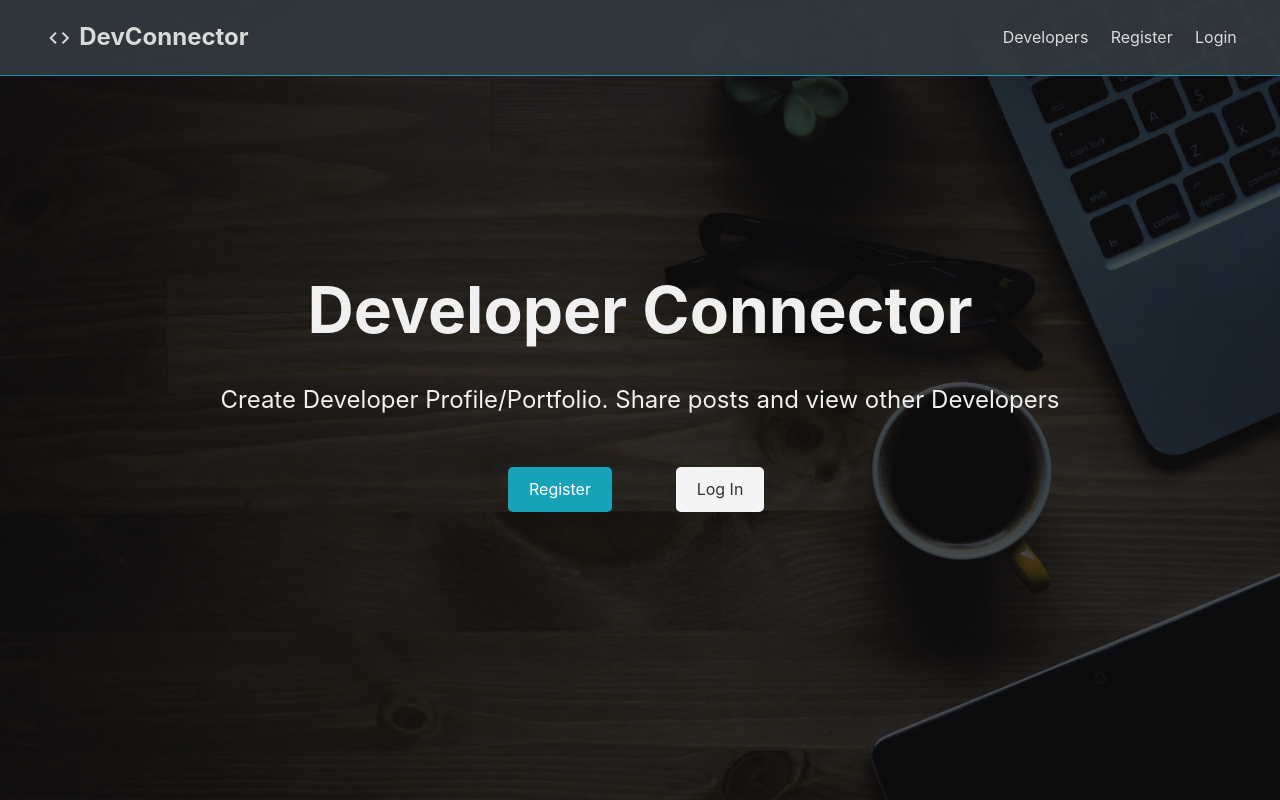
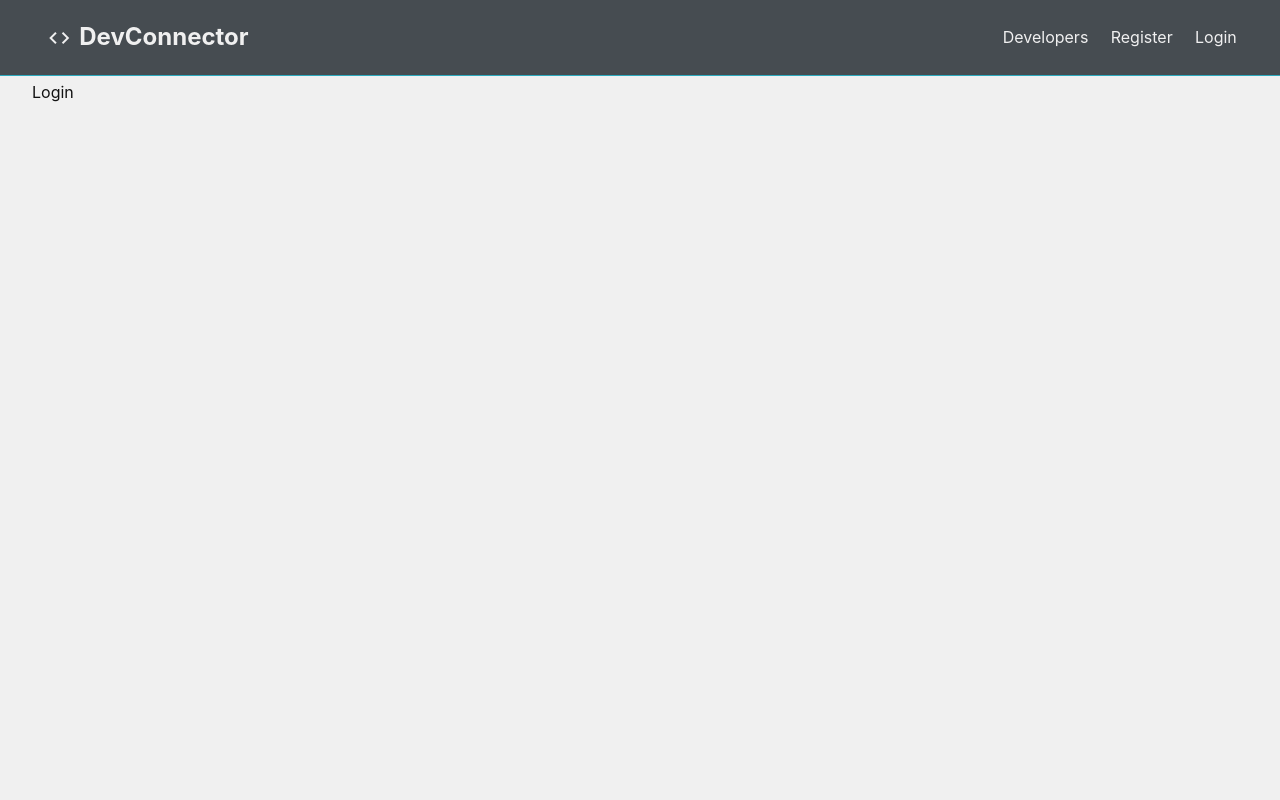
Before and after one commit to akshatmittal61/dev-connect, a React (Create React App) app: page /login in a window 1280 px wide. Built offline with nearby package versions, Linux system fonts and the light colour scheme.

Commit message:
react router setup

```diff
--- a/src/App.jsx
+++ b/src/App.jsx
@@ -1,12 +1,27 @@
 import React from "react";
 import Landing from "./components/layout/Landing";
 import Navbar from "./components/layout/Navbar";
+import { Routes, Route, useLocation } from "react-router-dom";
+import Login from "./components/auth/Login";
+import Register from "./components/auth/Register";
 
 const App = () => {
+	const location = useLocation();
 	return (
 		<>
 			<Navbar />
-			<Landing />
+			{location.pathname !== "/" ? (
+				<section className="container">
+					<Routes>
+						<Route path="/login" element={<Login />} />
+						<Route path="/register" element={<Register />} />
+					</Routes>
+				</section>
+			) : (
+				<Routes>
+					<Route path="/" element={<Landing />} />
+				</Routes>
+			)}
 		</>
 	);
 };
--- /dev/null
+++ b/src/components/auth/Login.jsx
@@ -0,0 +1,9 @@
+import React from 'react'
+
+const Login = () => {
+  return (
+    <div>Login</div>
+  )
+}
+
+export default Login
--- /dev/null
+++ b/src/components/auth/Register.jsx
@@ -0,0 +1,9 @@
+import React from 'react'
+
+const Register = () => {
+  return (
+    <div>Register</div>
+  )
+}
+
+export default Register
--- a/src/components/layout/Landing.jsx
+++ b/src/components/layout/Landing.jsx
@@ -1,4 +1,5 @@
 import React from "react";
+import { Link } from "react-router-dom";
 
 const Landing = () => {
 	return (
@@ -12,14 +13,14 @@
 					</p>
 					<div className="buttons">
 						<div className="button">
-							<a href="register.html" className="btn btn-primary">
+							<Link to="/register" className="btn btn-primary">
 								Register
-							</a>
+							</Link>
 						</div>
 						<div className="button">
-							<a href="login.html" className="btn btn-light">
+							<Link to="/login" className="btn btn-light">
 								Log In
-							</a>
+							</Link>
 						</div>
 					</div>
 				</div>
--- a/src/components/layout/Navbar.jsx
+++ b/src/components/layout/Navbar.jsx
@@ -1,23 +1,24 @@
 import React from "react";
+import { Link } from "react-router-dom";
 
 const Navbar = () => {
 	return (
 		<nav className="navbar bg-dark">
 			<h1>
-				<a href="dashboard.html">
+				<Link to="/dashboard">
 					<span className="material-icons">code</span>
 					<span>DevConnector</span>
-				</a>
+				</Link>
 			</h1>
 			<ul>
 				<li>
-					<a href="profiles.html">Developers</a>
+					<Link to="/profiles">Developers</Link>
 				</li>
 				<li>
-					<a href="register.html">Register</a>
+					<Link to="/register">Register</Link>
 				</li>
 				<li>
-					<a href="login.html">Login</a>
+					<Link to="/login">Login</Link>
 				</li>
 			</ul>
 		</nav>
--- a/src/index.js
+++ b/src/index.js
@@ -2,10 +2,11 @@
 import ReactDOM from 'react-dom';
 import './style.css';
 import App from './App.jsx';
+import {BrowserRouter as Router} from 'react-router-dom'
 
 ReactDOM.render(
-  <React.StrictMode>
+  <Router>
     <App />
-  </React.StrictMode>,
+  </Router>,
   document.getElementById('root')
 );
```
